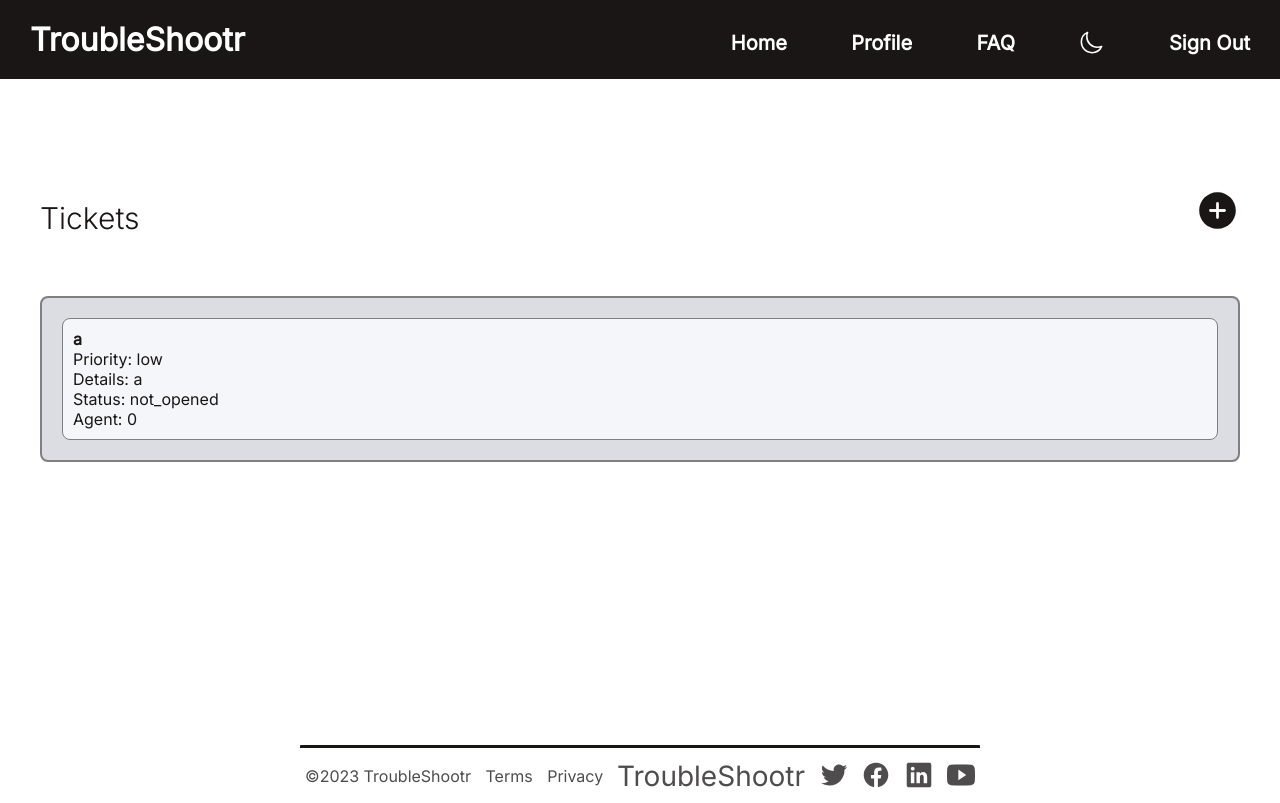
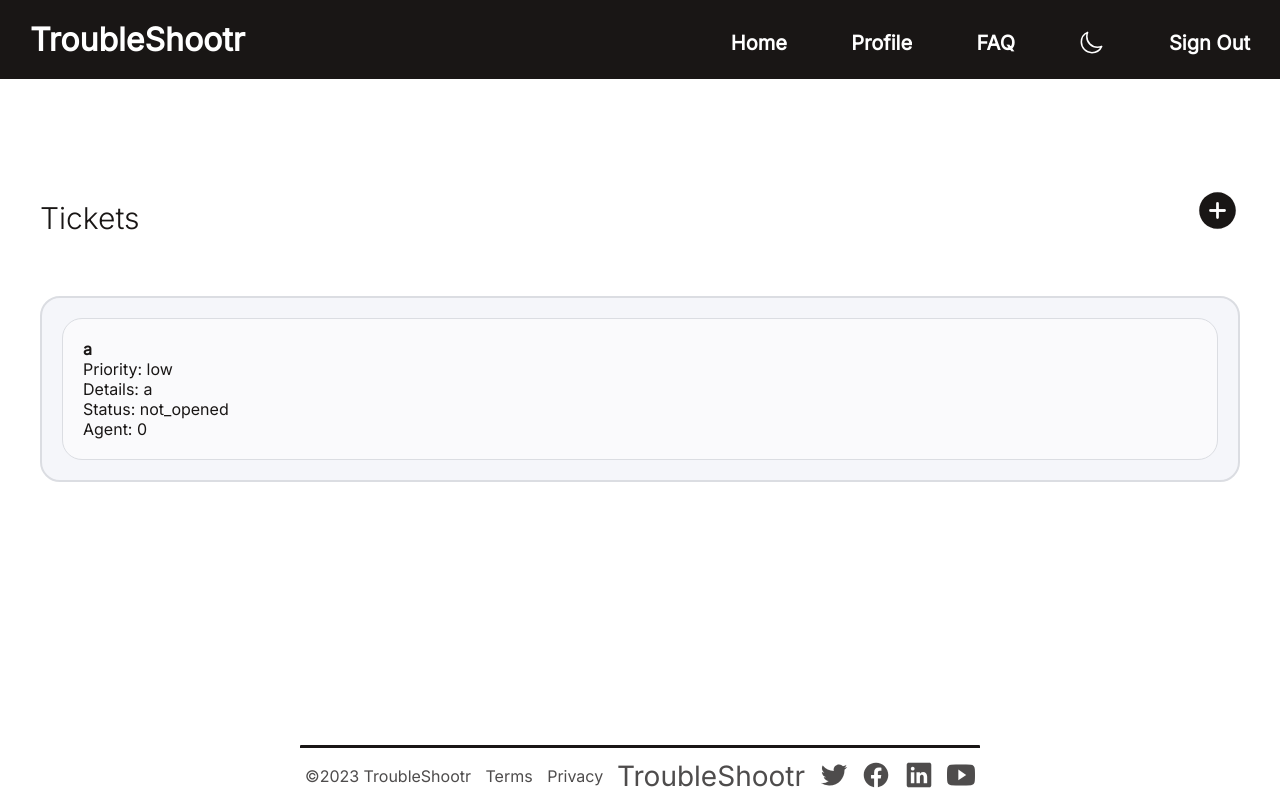
Before and after one commit to diogocs24/LTW-TroubleShootr, a PHP site: page /pages/main_page.php in a window 1280 px wide. Run offline with PHP 8.4, Linux system fonts and the light colour scheme; the visitor is signed in with stand-in values (Sample User, id 1); data comes from the database, SQL or seed files in the repository.

Commit message:
cool changes

```diff
--- a/css/style.css
+++ b/css/style.css
@@ -25,6 +25,7 @@
 	--nine-color: rgb(219, 221, 226);
 	--ten-color: rgba(255, 255, 255, 0.5);
 	--eleven-color: rgba(255, 255, 255, 0.5);
+	--twelve-color: rgb(0, 0, 0);
 }
 
 .dark-mode {
@@ -979,18 +1009,18 @@ body {
 /* Ticket */
 
 .tickets_list {
-	background-color: var(--nine-color);
-	border-radius: 8px;
+	background-color: var(--eight-color);
+	border-radius: 20px;
 	padding: 10px;
-	border: 2px solid var(--six-color);
+	border: 2px solid var(--nine-color);
 }
 .ticket {
-	background-color: var(--eight-color);
-	border-radius: 8px;
+	background-color: var(--eleven-color);
+	border-radius: 20px;
 	margin: 10px;
-	padding: 10px;
+	padding: 20px;
 	color: var(--secondary-color);
-	border: 1px solid var(--six-color);
+	border: 1px solid var(--nine-color);
 }
 
 /* Responsive */
```
Also changed, not shown: other parts of css/style.css (+30 -1 lines).
